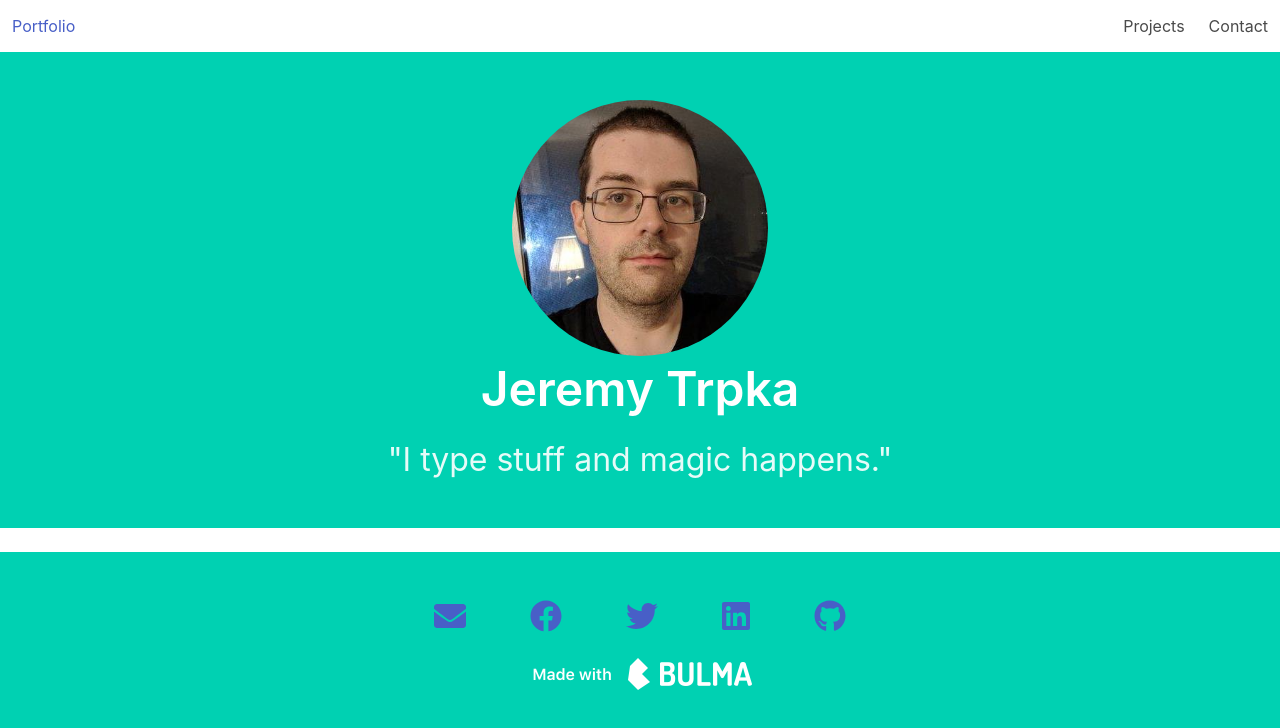
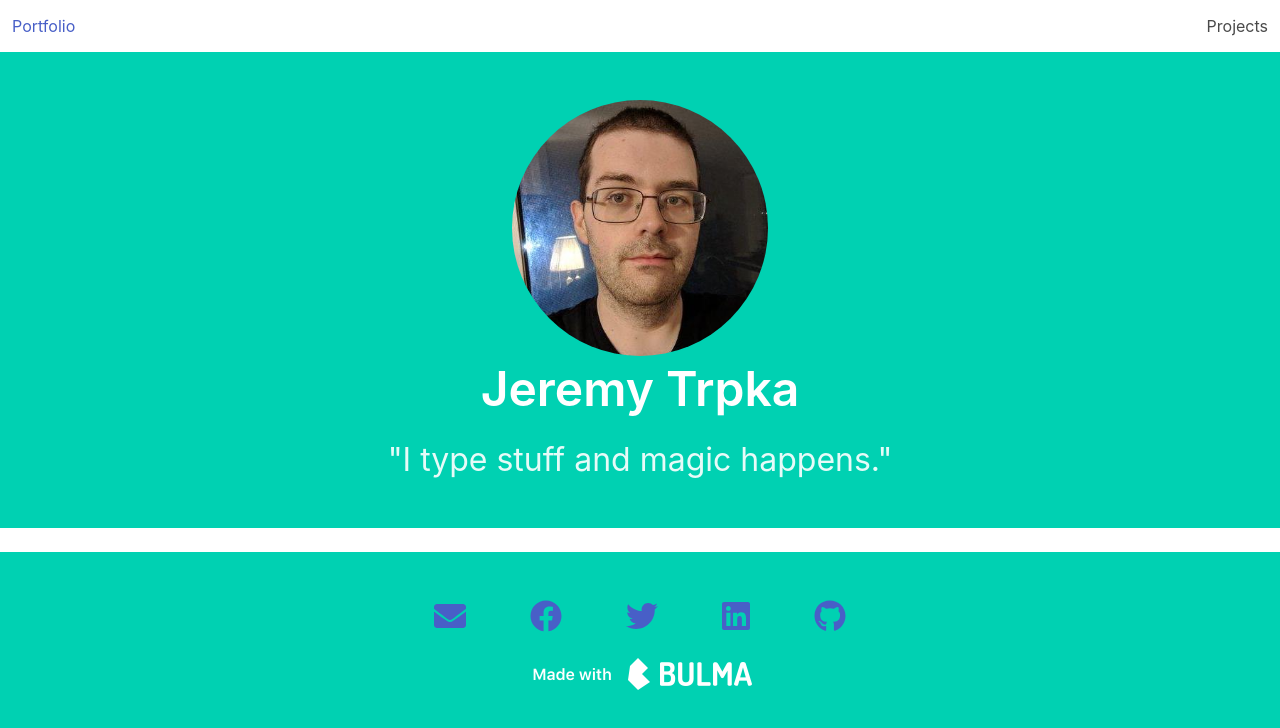
Before and after one commit to jtrpka0912/portfolio.jtrpka0912.nextjs, a Next.js app: page / in a window 1280 px wide. Shown: the top 728 px of the page. Built offline with nearby package versions, Linux system fonts and the light colour scheme.

Commit message:
OOS: Removed Contact page from header.

```diff
--- a/components/layout/header/header-burger.tsx
+++ b/components/layout/header/header-burger.tsx
@@ -16,11 +16,11 @@ const HeaderBurger = () => {
 
   return (
     <a role="button"
-            className={ `navbar-burger${ uiContext.isHeaderMobileMenuOpen ? ' is-active' : '' }` }
+      className={`navbar-burger${uiContext.isHeaderMobileMenuOpen ? ' is-active' : ''}`}
       aria-label="menu"
-            aria-expanded={ uiContext.isHeaderMobileMenuOpen ? 'true' : 'false' }
+      aria-expanded={uiContext.isHeaderMobileMenuOpen ? 'true' : 'false'}
       data-target="header-navigation"
-            onClick={ uiContext.setHeaderMobileMenu }
+      onClick={uiContext.setHeaderMobileMenu}
     >
       <span aria-hidden="true"></span>
       <span aria-hidden="true"></span>
--- a/components/layout/header/header-menu.tsx
+++ b/components/layout/header/header-menu.tsx
@@ -16,7 +16,7 @@ const HeaderMenu = () => {
   useEffect(() => {
     const linkElement = document.querySelector('#header-navigation .navbar-item');
 
-        if(linkElement) {
+    if (linkElement) {
       linkElement.addEventListener('click', e => {
         uiContext.setHeaderMobileMenu();
       });
@@ -25,14 +25,10 @@ const HeaderMenu = () => {
 
   return (
     <div id="header-navigation"
-        className={ `navbar-menu${ uiContext.isHeaderMobileMenuOpen ? ' is-active' : '' }` }>
+      className={`navbar-menu${uiContext.isHeaderMobileMenuOpen ? ' is-active' : ''}`}>
       <div className="navbar-end">
         <Link href="/project">
           <a className="navbar-item">Projects</a>
-                </Link>
-
-                <Link href="/contact">
-                    <a className="navbar-item">Contact</a>
         </Link>
       </div>
     </div>
```
Also changed, not shown: components/layout/header/header-brand.tsx (indentation only), components/layout/header/header.tsx (indentation only). Lines whose indentation alone changed are shown as unchanged.
